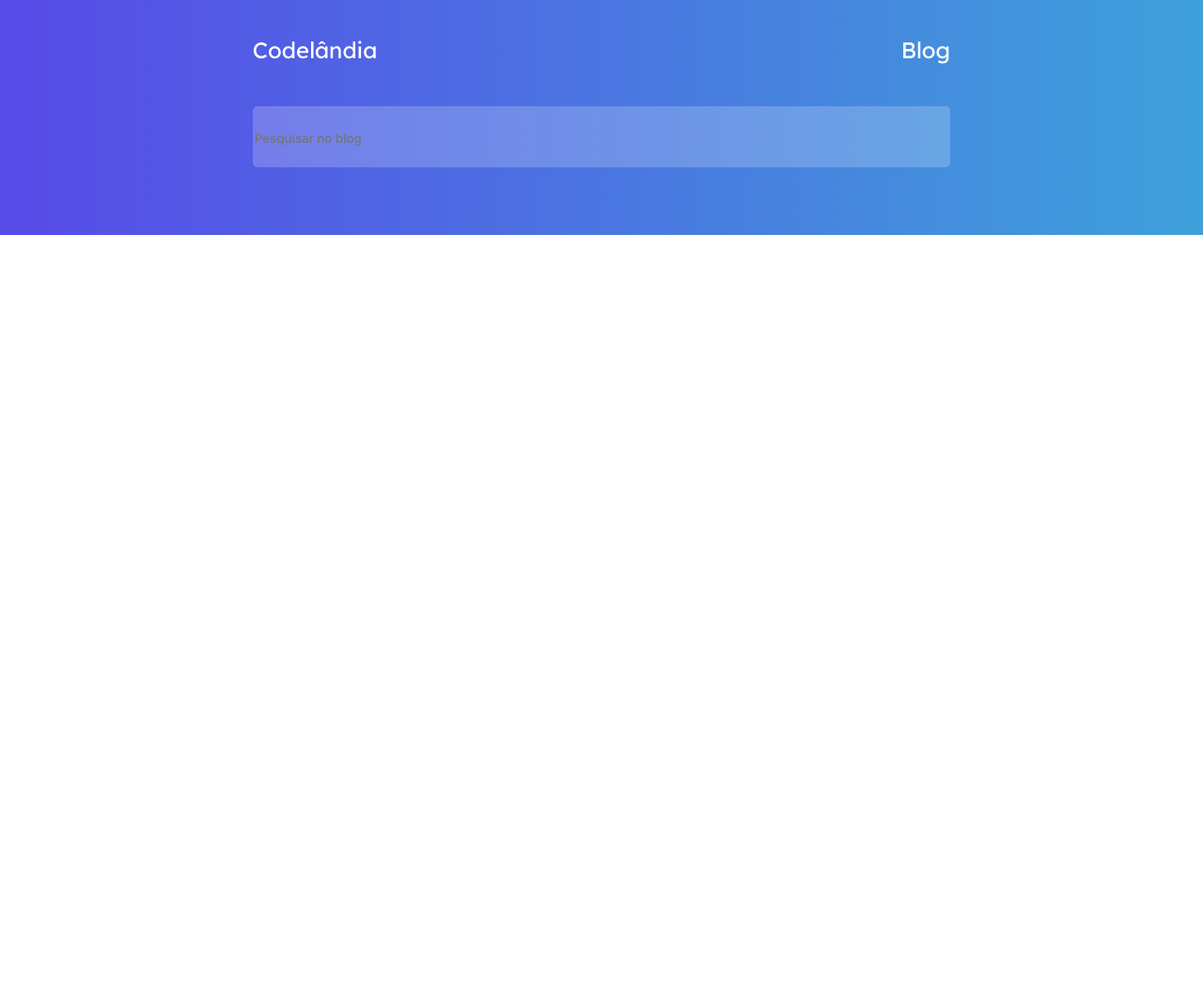
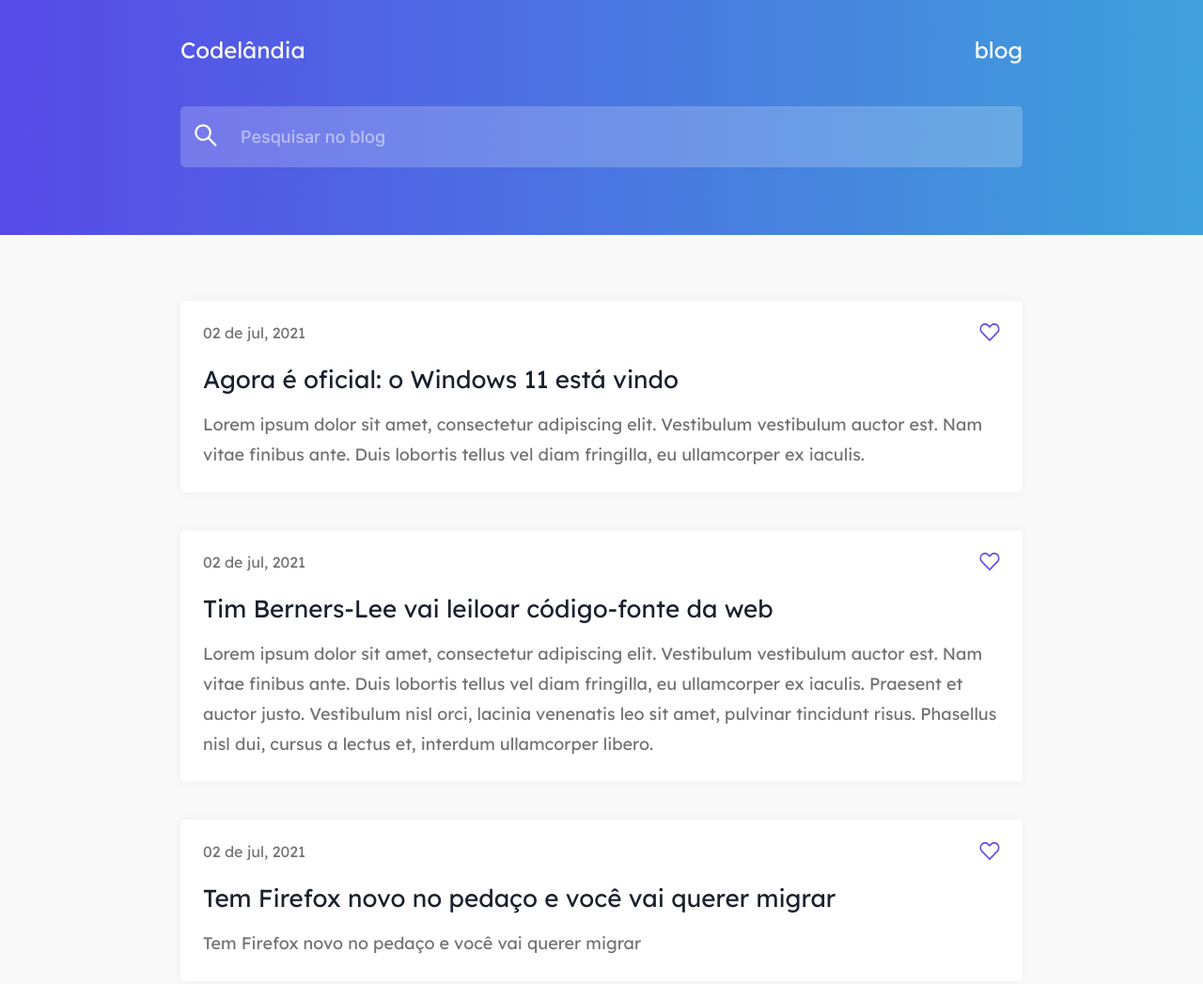
Before and after one commit to ramonfcf/blog-iuricode, a plain HTML site: page index.html in a window 1280 px wide. Shown: the top 1047 px of the page at 94% size. Before the commit the page ends 800 px from the top, so only its background shows below. Drawn offline with Linux system fonts and the light colour scheme.

Commit message:
search bar terminada e o corpo também

```diff
--- a/assets/css/base/base.css
+++ b/assets/css/base/base.css
@@ -3,7 +3,19 @@
 
 body {
     font-family: 'Lexend Deca', sans-serif;
+    height: 100vh;
+    width: 100vw;
+    background: var(--branco-200);
 
+}
+
+main{
+    width: 70%;
+    margin: auto;
+    display: flex;
+    flex-direction: column;
+    justify-content: center;
+    align-items: center;
 }
 
 /*
--- a/assets/css/componentes/cabecalho.css
+++ b/assets/css/componentes/cabecalho.css
@@ -2,12 +2,14 @@ header {
     width: 100%;
     height: 250px;
     background-image: linear-gradient(to right, #574AE8 , #3EA1DB);
+
+    margin-bottom: 70px;
 }
 
 .cabecalho {
     color: var(--branco);
     margin: auto;
-    width: 58%;         /*alterar depois*/
+    width: 70%;         /*alterar depois*/
     font-size: 24px;
     font-weight: 400;
 
@@ -25,23 +27,37 @@ header {
     margin-bottom: 2em;
 }
 
-.cabecalho-search-caixa {
+.cabecalho-search-container {
     background: rgba(255, 255, 255, 0.2);
     border-radius: 5px;
     height: 65px;
+    display: flex;
+    align-items: center;
 
 }
 
-.cabecalho-search-texto {
+input::placeholder{
+    color: var(--branco);
+    opacity: 0.5;
+    font-weight: 500;
+    font-size: 18px;
+    line-height: 22px;
+    padding-left: 8px;
+}
+
+.cabecalho-search-input {
     font-family: 'Inter', sans-serif;
     width: 100%;
     height: 65px;
     background: none;
     border: none;
     align-items: center;
-
+    outline: none;
+    margin-left: 15px;
+    font-size: 18px;
+    color: var(--branco);
 }
 
 .cabecalho-search-botao {
-    background-image: url(../../img/lupa.svg);
+    margin-left: 15px;
 }
--- /dev/null
+++ b/assets/css/componentes/principal.css
@@ -0,0 +1,59 @@
+.post-cartao {
+    width: 100%;
+    height: auto;
+
+    background: var(--branco);
+    box-shadow: 0px 0px 10px rgba(19, 19, 31, 0.05);
+    border-radius: 5px;
+
+    box-sizing: border-box;
+
+    margin-bottom: 40px;
+}
+
+.post-superior-container{
+    display: flex;
+    justify-content: space-between;
+    align-items: center;
+}
+
+.post-data {
+    padding-top: 1.5rem;
+    padding-left: 1.5rem;
+
+    font-size: 16px;
+    line-height: 20px;
+    color: var(--cinza-claro);
+}
+
+
+.post-imagem {
+    width: 22px;
+    padding-top: 1.5rem;
+    padding-right: 1.5rem;
+}
+
+.post-cartao-texto{
+    display: block;
+}
+
+.post-titulo {
+    display: block;
+    font-family: inherit;
+    font-size: 26px;
+    line-height: 32px;
+    color: var(--cinza-escuro);
+
+    padding: 1.5rem 1.5rem 1rem 1.5rem;
+}
+
+.post-texto {
+    display: block;
+    font-family: inherit;
+    font-weight: 400;
+    font-size: 18px;
+    line-height: 32px;
+    color: var(--cinza-claro);
+
+    padding: 0 1.5rem 1.5rem 1.5rem;
+}
--- a/index.html
+++ b/index.html
@@ -8,6 +8,7 @@
     <link href="https://fonts.googleapis.com/css2?family=Inter:wght@500&family=Lexend+Deca&display=swap" rel="stylesheet">
     <link rel="stylesheet" href="assets/css/base/base.css">
     <link rel="stylesheet" href="assets/css/componentes/cabecalho.css">
+    <link rel="stylesheet" href="assets/css/componentes/principal.css">
 
 
 </head>
@@ -16,13 +17,61 @@
         <nav class="cabecalho">
             <div class="cabecalho-menu">
                 <a href="#" class="cabecalho-item">Codelândia</a>
-                <a href="#" class="cabecalho-item">Blog</a>
+                <a href="#" class="cabecalho-item">blog</a>
             </div>
-            <div class="cabecalho-search-caixa">
-                <input type="text" class="cabecalho-search-texto" name="" placeholder="Pesquisar no blog">
-                <a href="" class="cabecalho-search-botao"></a>
+            <div class="cabecalho-search-container">
+                <a href="" class="cabecalho-search-botao"><img class="cabecalho-botao-pesquisa" src="assets/img/lupa.svg" alt="Imagem da Lupa"></a>
+                <input type="text" class="cabecalho-search-input" name="" placeholder="Pesquisar no blog">
             </div>
         </nav>
     </header>
+
+    <main>
+
+
+        <section class="post-cartao">
+            <div class="post-superior-container">
+                <span class="post-data">02 de jul, 2021</span>
+                <img class="post-imagem" src="assets/img/coracao.svg" alt="Imagem coração">
+            </div>
+            <div class="post-cartao-texto">
+                <h2 class="post-titulo">Agora é oficial: o Windows 11 está vindo</h2>
+                <p class="post-texto">Lorem ipsum dolor sit amet, consectetur adipiscing elit. Vestibulum vestibulum auctor est. Nam vitae finibus ante. Duis lobortis tellus vel diam fringilla, eu ullamcorper ex iaculis. </p>
+            </div>
+        </section>
+        <section class="post-cartao">
+            <div class="post-superior-container">
+                <span class="post-data">02 de jul, 2021</span>
+                <img class="post-imagem" src="assets/img/coracao.svg" alt="Imagem coração">
+            </div>
+            <div class="post-cartao-texto">
+                <h2 class="post-titulo">Tim Berners-Lee vai leiloar código-fonte da web</h2>
+                <p class="post-texto">Lorem ipsum dolor sit amet, consectetur adipiscing elit. Vestibulum vestibulum auctor est. Nam vitae finibus ante. Duis lobortis tellus vel diam fringilla, eu ullamcorper ex iaculis. Praesent et auctor justo. Vestibulum nisl orci, lacinia venenatis leo sit amet, pulvinar tincidunt risus. Phasellus nisl dui, cursus a lectus et, interdum ullamcorper libero.</p>
+            </div>
+        </section>
+        <section class="post-cartao">
+            <div class="post-superior-container">
+                <span class="post-data">02 de jul, 2021</span>
+                <img class="post-imagem" src="assets/img/coracao.svg" alt="Imagem coração">
+            </div>
+            <div class="post-cartao-texto">
+                <h2 class="post-titulo">Tem Firefox novo no pedaço e você vai querer migrar</h2>
+                <p class="post-texto">Tem Firefox novo no pedaço e você vai querer migrar </p>
+            </div>
+        </section>
+        <section class="post-cartao">
+            <div class="post-superior-container">
+                <span class="post-data">02 de jul, 2021</span>
+                <img class="post-imagem" src="assets/img/coracao.svg" alt="Imagem coração">
+            </div>
+            <div class="post-cartao-texto">
+                <h2 class="post-titulo">John McAfee, criador do antivírus McAfee, morreo</h2>
+                <p class="post-texto">Lorem ipsum dolor sit amet, consectetur adipiscing elit. Vestibulum vestibulum auctor est. Nam vitae finibus ante. Duis lobortis tellus vel diam fringilla, eu ullamcorper ex iaculis. Praesent et auctor justo. Vestibulum nisl orci, lacinia venenatis leo sit amet, pulvinar tincidunt risus. Phasellus nisl dui, cursus a lectus et, interdum ullamcorper libero. </p>
+            </div>
+        </section>
+
+
+
+    </main>
 </body>
 </html>
```
Also changed, not shown: assets/img/coracao.svg (added).
